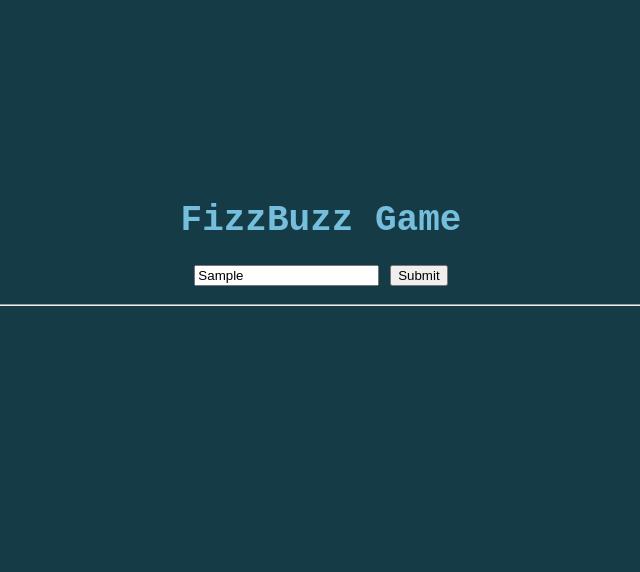
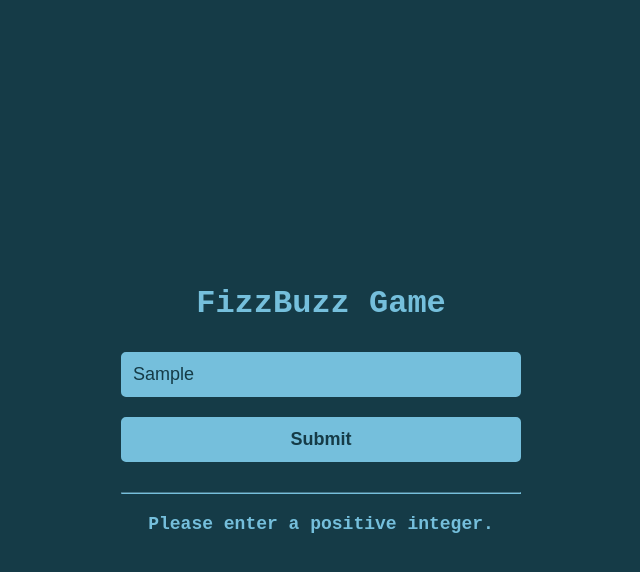
Before and after one commit to Ismoiljon1101/FizzBuzz-game-, a plain HTML site: page index.html in a window 1280 px wide. Both pictures are taken after typing "Sample" into the empty fields and a click on the button "Submit". Shown: the whole page, without its empty margins (319-959 px from the left). Drawn offline with Linux system fonts and the light colour scheme.

Commit message:
fix: new changes add

```diff
--- a/index.html
+++ b/index.html
@@ -3,40 +3,80 @@
 <head>
     <meta charset="UTF-8">
     <meta name="viewport" content="width=device-width, initial-scale=1.0">
-    <title>Document</title>
-
+    <title>FizzBuzz Game</title>
     <style>
-
         body {
+            display: flex;
+            flex-direction: column;
+            justify-content: center;
+            align-items: center;
+            min-height: 100vh;
             text-align: center;
             background-color: #153b47;
             color: #75bfdc;
             font-family: monospace;
             font-weight: bolder;
             font-size: 18px;
-
         }
-        div{
-            margin-top: 200px
+        div {
+            max-width: 400px;
+            width: 100%;
         }
-
-
+        h1 {
+            font-size: 32px;
+            margin-bottom: 20px;
+        }
+        input, button {
+            width: 100%;
+            padding: 10px;
+            margin: 10px 0;
+            font-size: 18px;
+            background-color: #75bfdc;
+            color: #153b47;
+            border: 2px solid #75bfdc;
+            border-radius: 5px;
+            box-sizing: border-box;
+        }
+        button {
+            font-weight: bold;
+            cursor: pointer;
+        }
+        hr {
+            margin: 20px 0;
+            border-color: #75bfdc;
+        }
     </style>
 </head>
 <body>
-<div>
-    <h1>FizzBuzz Game </h1>
-    <input type="text" class="userNumber" placeholder="Enter Number">
-    <button class="mySubmit">Submit</button>
-    <p>
-
-    </p>
-    <hr>
-    <p id="demo"> Demo</p>
-
-
-</div>
-
-    <script src="script.js"></script>
+    <div>
+        <h1>FizzBuzz Game</h1>
+        <input type="text" class="userNumber" placeholder="Enter a Number">
+        <button class="mySubmit">Submit</button>
+        <hr>
+        <p id="demo">Demo</p>
+    </div>
+    <script>
+        document.getElementsByClassName("mySubmit")[0].onclick = function() {
+            let userInput = document.getElementsByClassName("userNumber")[0].value;
+            let number = parseInt(userInput);
+            if (isNaN(number) || number <= 0) {
+                document.getElementById("demo").innerHTML = "Please enter a positive integer.";
+                return;
+            }
+            let array = [];
+            for (let count = 1; count <= number; count++) {
+                if (count % 5 === 0 && count % 3 === 0) {
+                    array.push("FizzBuzz");
+                } else if (count % 5 === 0) {
+                    array.push("Buzz");
+                } else if (count % 3 === 0) {
+                    array.push("Fizz");
+                } else {
+                    array.push(count);
+                }
+            }
+            document.getElementById("demo").innerHTML = array.join(", ");
+        };
+    </script>
 </body>
 </html>
```
